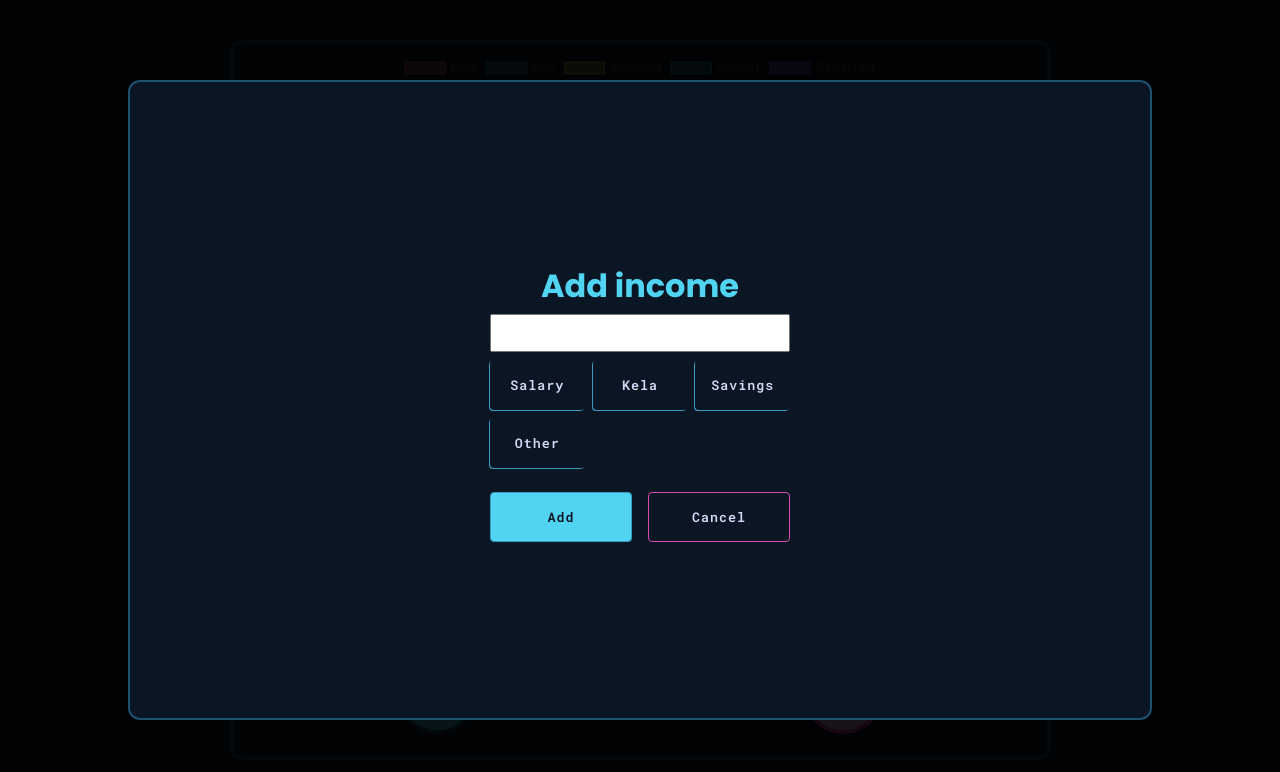
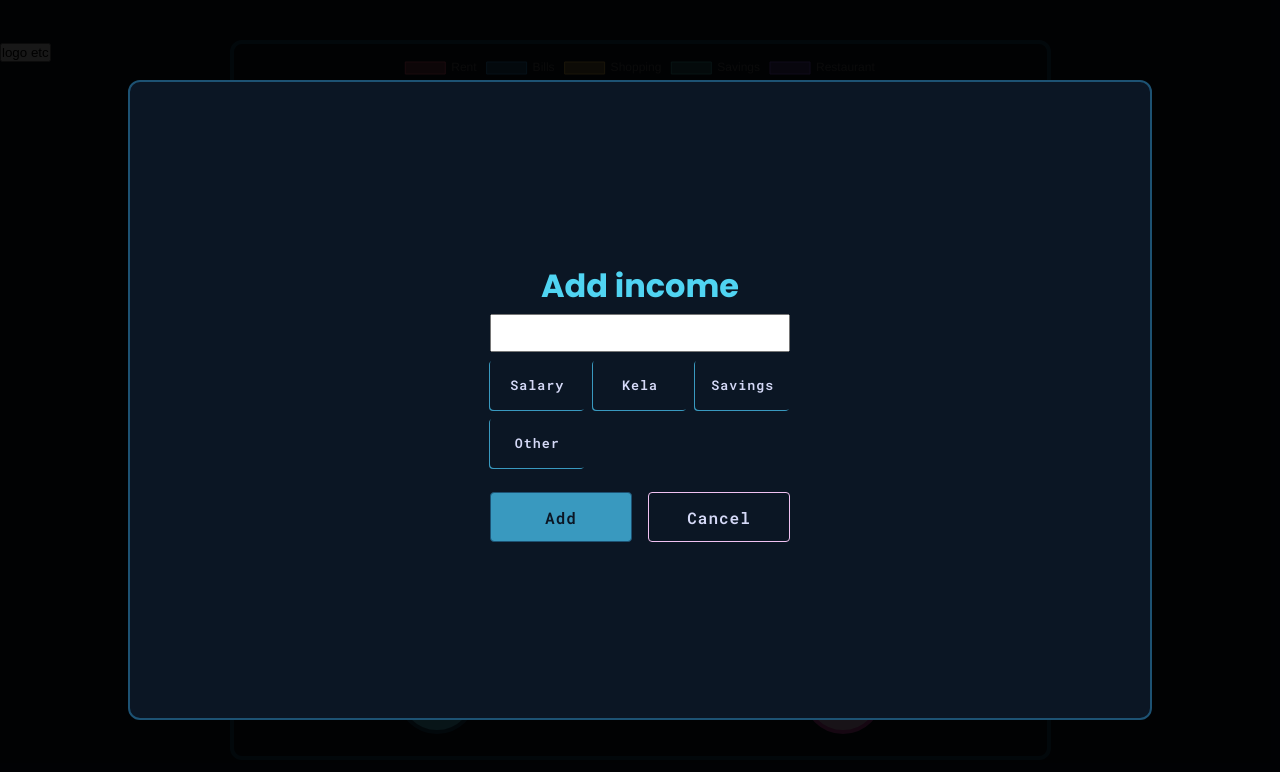
Before and after one commit to reijjo/budget, a React (Vite) app in the folder client/: page /test in a window 1280 px wide. Both pictures are taken after a click on the button "Add income". Shown: the top 772 px of the page. Built offline with nearby package versions, Linux system fonts and the light colour scheme.

Commit message:
sidebar started

```diff
--- a/client/src/App.tsx
+++ b/client/src/App.tsx
@@ -1,11 +1,25 @@
-import { BrowserRouter as Router, Routes, Route } from "react-router-dom";
+import {
+  BrowserRouter as Router,
+  Routes,
+  Route,
+  useLocation,
+} from "react-router-dom";
 
 import Landing from "./pages/Landing";
 import TryItOut from "./pages/TryItOut";
+import Navbar from "./components/common/Navbar";
+
+const MaybeNavbar = () => {
+  const location = useLocation();
+  const isLanding = location.pathname === "/";
+
+  return !isLanding ? <Navbar /> : null;
+};
 
 const App = () => {
   return (
     <Router>
+      <MaybeNavbar />
       <Routes>
         <Route path="/" element={<Landing />} />
         <Route path="/test" element={<TryItOut />} />
--- a/client/src/assets/css/App.css
+++ b/client/src/assets/css/App.css
@@ -9,6 +9,7 @@
   height: 100%;
   width: calc(100% - 48px);
   margin: 0 24px;
+  position: relative;
 }
 
 .landing-top-button {
@@ -371,32 +372,9 @@
 }
 
 .money-input-button-income {
-  border: 1px solid var(--primarymid);
-  background-color: var(--primarylight);
-  color: var(--bg);
   margin-right: 16px;
 }
 
-.money-input-button-income:hover {
-  box-shadow: 4px 4px 8px var(--primarymid);
-}
 .money-input-button-expenses {
-  border: 1px solid var(--secondary2);
-  background-color: var(--secondary);
-  color: var(--bg);
   margin-right: 16px;
 }
-
-.money-input-button-expenses:hover {
-  box-shadow: 4px 4px 8px var(--secondary2);
-}
-
-.money-input-button-cancel {
-  border: 1px solid var(--secondary2);
-  background-color: inherit;
-  color: var(--text);
-}
-
-.money-input-button-cancel:hover {
-  box-shadow: 4px 4px 8px var(--secondary2);
-}
--- a/client/src/assets/css/index.css
+++ b/client/src/assets/css/index.css
@@ -41,6 +41,18 @@ h5,
 h6 {
   font-family: "Poppins", sans-serif;
 }
+
+/* Navbar & Footer */
+
+nav {
+  position: absolute;
+  top: 0;
+  left: 0;
+  z-index: 3;
+  margin-top: 40px;
+}
+
+/* END Navbar & Footer */
 
 a {
   color: var(--primarylight);
--- /dev/null
+++ b/client/src/components/common/Navbar.tsx
@@ -0,0 +1,24 @@
+import { useState } from "react";
+
+const Navbar = () => {
+  const [isOpen, setIsOpen] = useState(false);
+
+  return (
+    <nav>
+      {isOpen ? (
+        <div className="nav-right">
+          <ul>
+            <li>Sign up</li>
+            <li>Sign in</li>
+          </ul>
+        </div>
+      ) : (
+        <div className="nav-closed">
+          <button onClick={() => setIsOpen(!isOpen)}>logo etc</button>
+        </div>
+      )}
+    </nav>
+  );
+};
+
+export default Navbar;
--- a/client/src/components/ExpensesModal.tsx
+++ b/client/src/components/modals/ExpensesModal.tsx
@@ -1,5 +1,5 @@
 import { ChangeEvent, FormEvent, useState } from "react";
-import { ExpenseType } from "../utils/types";
+import { ExpenseType } from "../../utils/types";
 
 type ExpensesModalProps = {
   handleCloseExpenses: (newBalance: number, expenseType: ExpenseType) => void;
@@ -196,11 +196,14 @@ const ExpensesModal = ({
             </button>
           </div>
           <div className="money-input-buttons">
-            <button type="submit" className="money-input-button-expenses">
+            <button
+              type="submit"
+              className="my-btn filled-btn money-input-button-expenses"
+            >
               Add
             </button>
             <button
-              className="money-input-button-cancel"
+              className="my-btn outline-btn"
               onClick={() => handleCloseExpenses(0, ExpenseType.Bills)}
               type="button"
             >
--- a/client/src/components/IncomeModal.tsx
+++ b/client/src/components/modals/IncomeModal.tsx
@@ -1,5 +1,5 @@
 import { ChangeEvent, FormEvent, useState } from "react";
-import { IncomeType } from "../utils/types";
+import { IncomeType } from "../../utils/types";
 
 type IncomeModalProps = {
   handleCloseIncome: (newBalance: number, incomeType: IncomeType) => void;
@@ -119,11 +119,14 @@ const IncomeModal = ({ handleCloseIncome, setIncome }: IncomeModalProps) => {
             </button>
           </div>
           <div className="money-input-buttons">
-            <button type="submit" className="money-input-button-income">
+            <button
+              type="submit"
+              className="my-btn filled-btn money-input-button-income"
+            >
               Add
             </button>
             <button
-              className="money-input-button-cancel"
+              className="my-btn outline-btn"
               onClick={() => handleCloseIncome(0, IncomeType.Salary)}
               type="button"
             >
--- a/client/src/pages/TryItOut.tsx
+++ b/client/src/pages/TryItOut.tsx
@@ -18,9 +18,9 @@ import {
   IncomeValues,
 } from "../utils/types";
 
-import IncomeModal from "../components/IncomeModal";
-import ExpensesModal from "../components/ExpensesModal";
-import BalanceModal from "../components/BalanceModal";
+import IncomeModal from "../components/modals/IncomeModal";
+import ExpensesModal from "../components/modals/ExpensesModal";
+import BalanceModal from "../components/modals/BalanceModal";
 
 const TryItOut = () => {
   const [saldo, setSaldo] = useState<number>(0); // Current balance
@@ -191,25 +191,6 @@ const TryItOut = () => {
                   </h3>
                 </div>
               </div>
-              {/* How to display only the expenses with value > 0 */}
-
-              {/* {expenses > 0 && (
-                <div className="expenses">
-                  <h4>Expenses</h4>
-                  {Object.entries(expenseValues).map(([expenseType, value]) => {
-                    if (value > 0) {
-                      return (
-                        <div key={expenseType}>
-                          <div>
-                            {expenseType} {value.toFixed(2)}
-                          </div>
-                        </div>
-                      );
-                    }
-                    return null;
-                  })}
-                </div>
-              )} */}
             </div>
           </div>
         )}
@@ -223,7 +204,7 @@ const TryItOut = () => {
               className="saldo-button-center"
               style={{
                 backgroundColor:
-                  saldo > 0 ? "var(--primarylight)" : "var(--secondary)",
+                  saldo < 0 ? "var(--secondary)" : "var(--primarylight)",
               }}
               onClick={handleBalanceModal}
             >
```
Also changed, not shown: client/src/components/Navbar.tsx (deleted, +0 -15 lines), client/src/components/common/Footer.tsx (added), client/src/components/common/MyButton.tsx (renamed from client/src/components/MyButton.tsx), client/src/components/modals/BalanceModal.tsx (renamed from client/src/components/BalanceModal.tsx).
